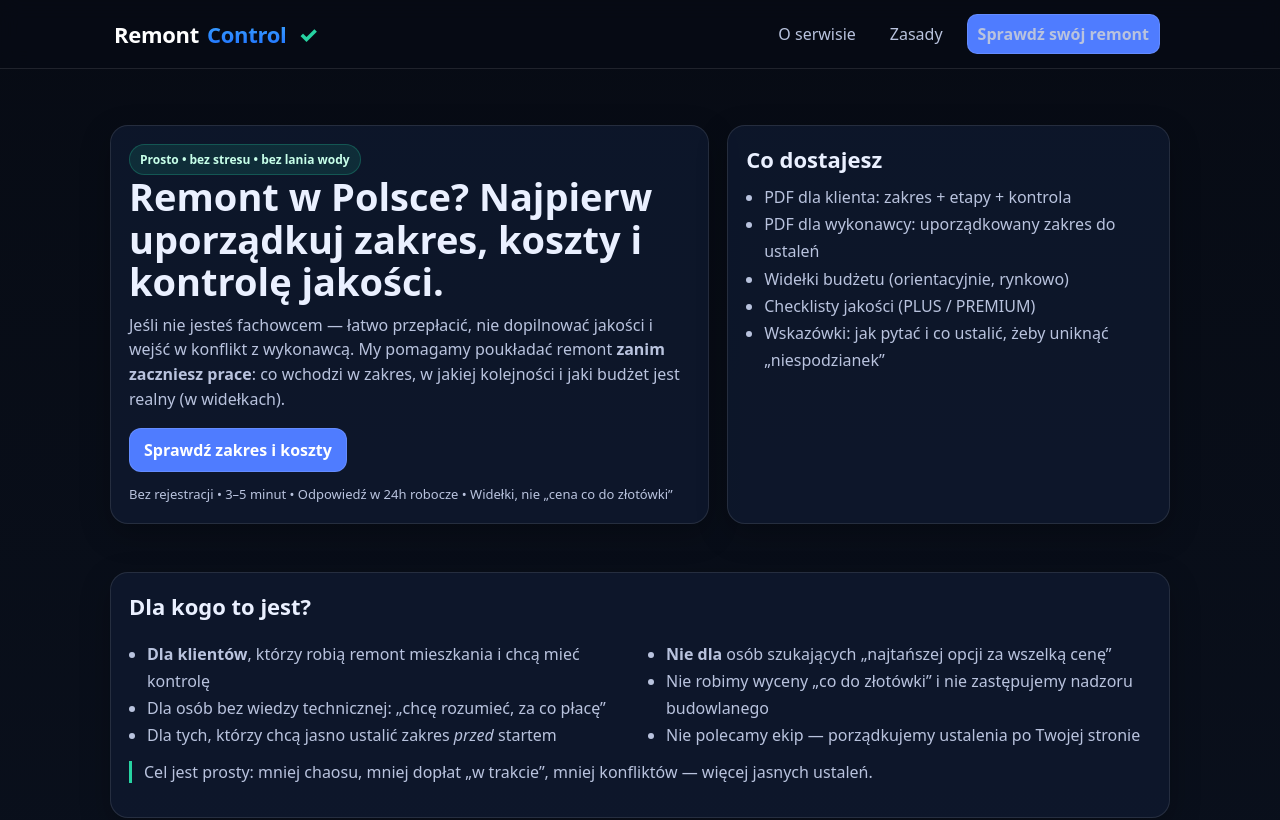
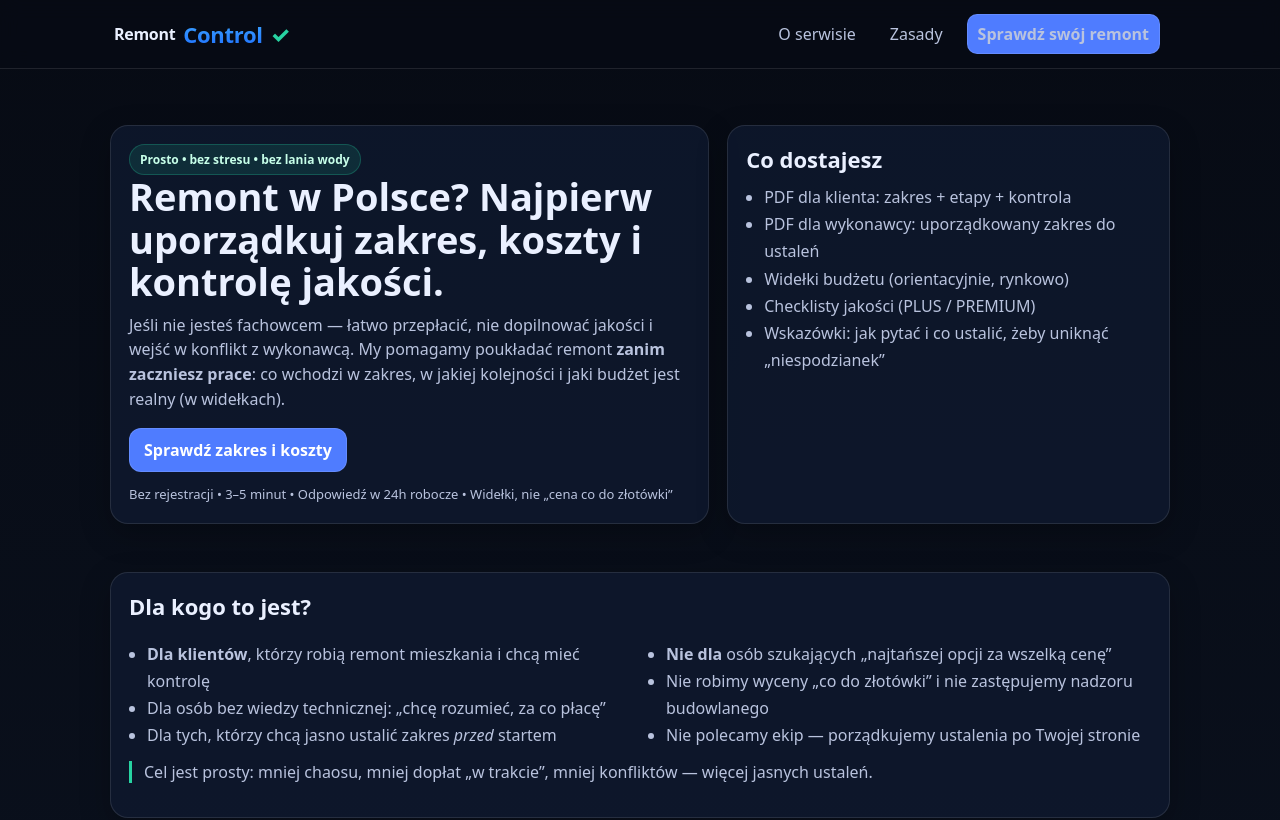
Before and after one commit to vanyakozar7-spec/rem.control, a plain HTML site: page index.html in a window 1280 px wide. Shown: the top 820 px of the page. Drawn offline with Linux system fonts and the light colour scheme.

Commit message:
Update index.html

```diff
--- a/index.html
+++ b/index.html
@@ -13,10 +13,12 @@
   <div class="container nav-inner">
 
     <!-- ONLY LOGO -->
-    <a class="brand" href="./" aria-label="Remont Control">
-  <span class="logo-remont">Remont</span>
-  <span class="logo-control">Control</span>
-  <span class="logo-check">✓</span>
+    <a class="brand brand-stacked" href="./" aria-label="Remont Control">
+  <span class="logo-top">Remont</span>
+  <span class="logo-bottom">
+    <span class="logo-control">Control</span>
+    <span class="logo-check">✓</span>
+  </span>
 </a>
 
     <nav class="menu">
```
